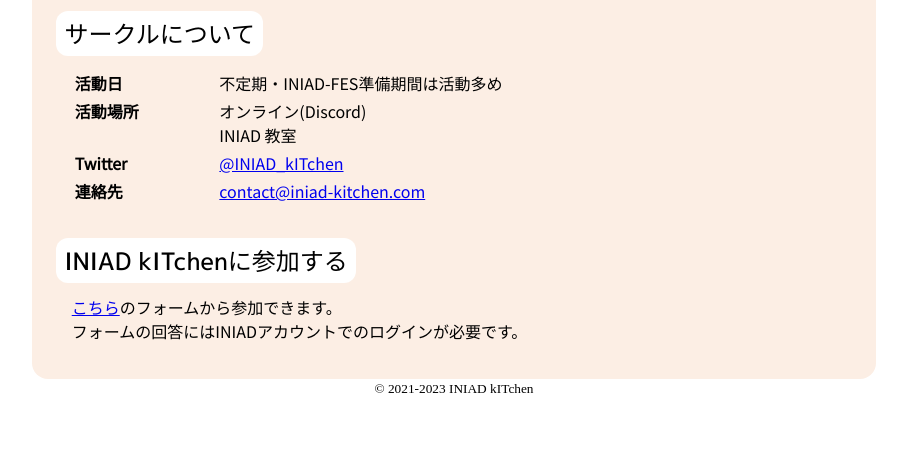
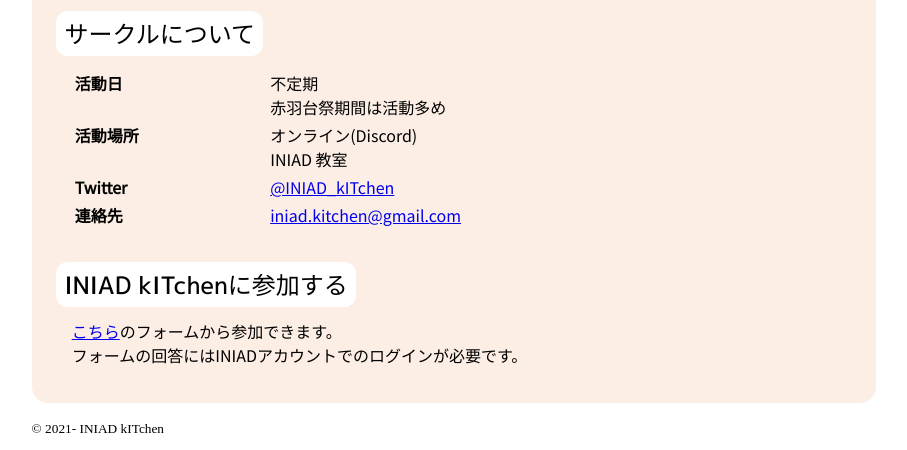
Before and after one commit to kazunariM/iniad-kitchen-front, a Next.js app: page / in a window 1280 px wide. Shown: the part 637-1087 px from the top of the page, without its empty margins (186-1093 px from the left). Before the commit the page ends 1034 px from the top, so only its background shows below. Built offline with nearby package versions, Linux system fonts and the light colour scheme; no server answers.

Commit message:
fix:2024年情報
add:トップページへリンク

```diff
--- a/src/pages/detail/[article_id].tsx
+++ b/src/pages/detail/[article_id].tsx
@@ -1,5 +1,6 @@
 import Head from 'next/head'
 import Header from '@/components/header'
+import Footer from '@/components/footer'
 import { useRouter } from 'next/router'
 import GetArticle from '@/components/article'
 import axios from 'axios'
@@ -37,6 +38,7 @@
             <main>
                 {article_id && GetArticle( article_id )}
             </main>
+            <Footer />
         </>
     )
 }
--- a/src/pages/index.tsx
+++ b/src/pages/index.tsx
@@ -19,7 +19,7 @@
         <section>
           <h2>紹介動画</h2>
           <div className={styles.youtube}>
-            <iframe width="560" height="315" src="https://www.youtube.com/embed/xIMPU2tiaxw" title="YouTube video player" allow="accelerometer; autoplay; clipboard-write; encrypted-media; gyroscope; picture-in-picture; web-share" allowFullScreen></iframe>
+            <iframe width="560" height="315" src="https://www.youtube.com/embed/wXo2lUNqtYs" title="YouTube video player" allow="accelerometer; autoplay; clipboard-write; encrypted-media; gyroscope; picture-in-picture; web-share" allowFullScreen></iframe>
           </div>
         </section>
         <section>
@@ -34,7 +34,7 @@
             <tbody>
               <tr>
                 <th>活動日</th>
-                <td>不定期・INIAD-FES準備期間は活動多め</td>
+                <td>不定期<br />赤羽台祭期間は活動多め</td>
               </tr>
               <tr>
                 <th>活動場所</th>
@@ -51,7 +51,7 @@
               </tr>
               <tr>
                 <th>連絡先</th>
-                <td><a href="mailto:contact@iniad-kitchen.com">contact@iniad-kitchen.com</a></td>
+                <td><a href="mailto:contact@iniad-kitchen.com">iniad.kitchen@gmail.com</a></td>
               </tr>
             </tbody>
           </table>
@@ -65,7 +65,7 @@
         </section>
       </main>
       <footer>
-        <p><small>© 2021-2023 INIAD kITchen</small></p>
+        <p><small>© 2021- INIAD kITchen</small></p>
       </footer>
     </>
   )
--- a/src/styles/globals.scss
+++ b/src/styles/globals.scss
@@ -103,9 +103,9 @@
 }
 
 
-footer {
-  p {
-    margin: 0;
-    text-align: center;
-  }
-}
+// footer {
+//   p {
+//     margin: 0;
+//     text-align: center;
+//   }
+// }
```
Also changed, not shown: src/components/footer.tsx (added, +15 -0 lines).
